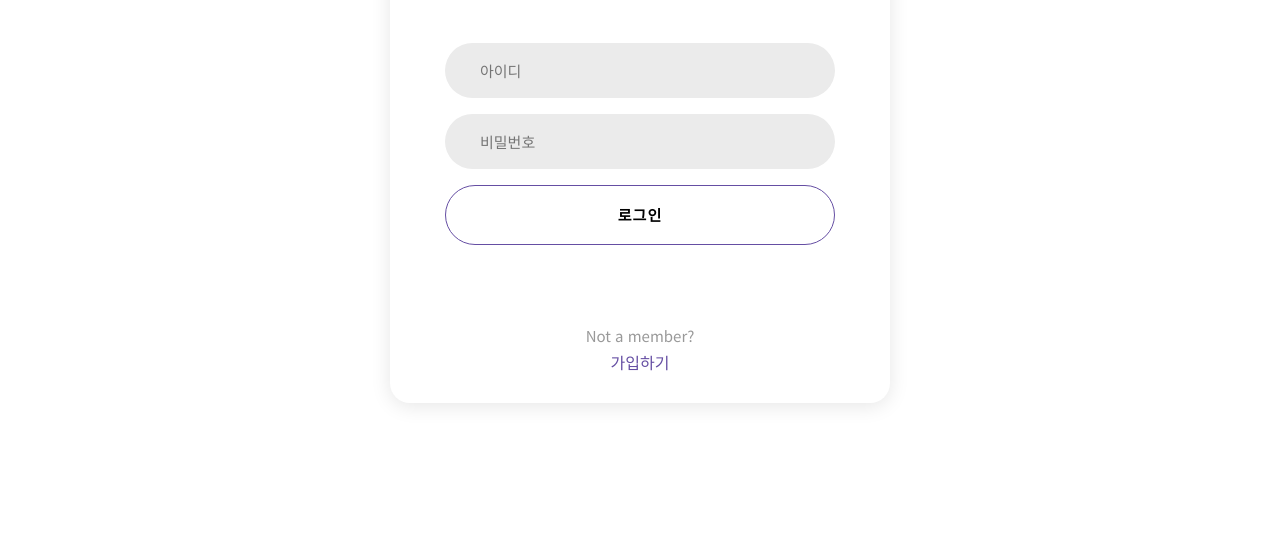
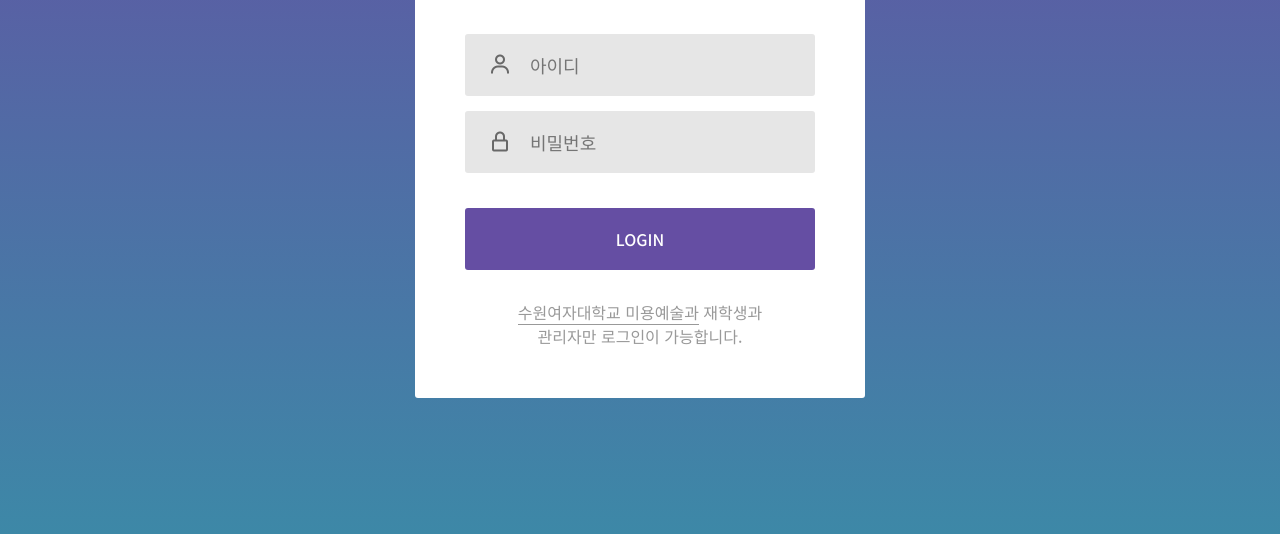
Before and after one commit to ji-silver/Portfolio-Project, a plain HTML site: page login.html in a window 1280 px wide. Shown: the part 266-800 px from the top of the page. Drawn offline with nearby package versions, Linux system fonts and the light colour scheme; a web font is replaced by a local one.

Commit message:
Fix login page

```diff
--- a/css/btn.css
+++ /dev/null
@@ -1,32 +0,0 @@
-.btn {
-  text-transform: uppercase;
-  cursor: pointer;
-  letter-spacing: 1px;
-  font-weight: 700;
-  position: relative;
-  border-radius: 50px;
-  overflow: hidden;
-  -webkit-transition: all 0.3s;
-  transition: all 0.3s;
-}
-
-.btn:hover {
-  background-color: rgba(101, 78, 163, 0.3);
-}
-
-.btn::active {
-  border-color: #654EA3;
-  color: #654EA3;
-}
-
-.btn::after {
-  content: '';
-  position: absolute;
-  z-index: -1;
-  -webkit-transition: all 0.3s;
-  transition: all 0.3s;
-}
-
-.bx-right-arrow-alt::before {
-  content: "\eb43";
-}
--- a/css/scss/btn.scss
+++ /dev/null
@@ -1,30 +0,0 @@
-.btn {
-    text-transform: uppercase;
-    cursor: pointer;
-    letter-spacing: 1px;
-	font-weight: 700;
-    position: relative;
-    border-radius: 50px;
-    overflow: hidden;
-    transition: all 0.3s;
-
-    &:hover {
-        background-color: rgba(101, 78, 163, 0.3);
-    }
-
-    &::active {
-        border-color: #654EA3;
-        color: #654EA3;
-    }
-
-    &::after {
-        content: '';
-        position: absolute;
-        z-index: -1;
-        transition: all 0.3s;
-    }
-}
-
-.bx-right-arrow-alt::before {
-    content: "\eb43";
-}
--- a/css/scss/style.scss
+++ b/css/scss/style.scss
@@ -1,5 +1,3 @@
-@import "btn";
-
 @import url('https://fonts.googleapis.com/css2?family=Noto+Sans+KR:wght@300;400;500;700;900&display=swap');
 @import url('https://fonts.googleapis.com/css?family=Sarpanch:900');
 
@@ -238,35 +236,32 @@ video {
         color: #fff;
     }
 
-    &__btn {
+    &__button {
+        width: 200px;
+        font-size: 16px;
+        font-weight: 600;
+        cursor: pointer;
         margin-top: 10px;
-        padding: 25px 60px;
-        background: none;
-        border: 2px solid #fff;
+        height: 55px;
+        text-align: center;
+        background-size: 200% 100%;
+        border-radius: 50px;
+        transition: all .4s ease-in-out;
+        background-image: linear-gradient(to right,  $main-color, #904EA3, #A34E8C, #A34E62);
+        box-shadow: 0 4px 15px 0 rgba(88, 87, 92, 0.75);
+
+        &:hover {
+            background-position: 100% 0;
+            transition: all .4s ease-in-out;
+        }
+
+        &:focus {
+            outline: none;
+        }
 
         & a {
             color: #fff;
-        }
-
-        &::before {
-            position: absolute;
-            height: 100%;
-            font-size: 125%;
-            left: 130%;
-            top: 0;
-            display: flex;
-            align-items: center;
-            justify-content: center;
-            color: #fff;
-            transition: all 0.3s;
-        }
-
-        &:active::before {
-            color: $main-color;
-        }
-
-        &:hover::before {
-            left: 80%;
+            padding: 10px;
         }
     }
 }
@@ -294,97 +289,139 @@ video {
 
 /*========== LOGIN ==========*/
 .login {
-    background: #fff;
+    position: relative;
+    width: 100%;
     min-height: 100vh;
+    background: linear-gradient(to bottom, $main-color, #3d88a7);
     display: flex;
     flex-wrap: wrap;
     justify-content: center;
     align-items: center;
-    position: relative;
 }
 
 .login-container {
-    width: 500px;
+    width: 450px;
     background: #fff;
-    border-radius: 20px;
+    border-radius: 3px;
     overflow: hidden;
-    box-shadow: 0 3px 20px 0px rgba(0, 0, 0, 0.1);
+    padding: 70px 50px 30px;
 }
 
 .login-form {
     width: 100%;
+    display: flex;
+    flex-wrap: wrap;
+}
+
+.login-form-title {
+    width: 100%;
+    font-size: 30px;
+    color: #000;
+    font-weight: 900;
+    text-transform: uppercase;
+    text-align: center;
+    padding-bottom: 50px;
+}
+
+.input-wrap {
     position: relative;
-    padding: 178px 55px 0 55px;
+    width: 100%;
+    z-index: 1;
+    margin-bottom: 15px;
 
-    &__title {
-        font-size: 30px;
-        line-height: 1.2;
-        text-align: center;
+    &__input {
+        display: block;
+        font-size: 18px;
+        color: #686868;
+        background: #e6e6e6;
+        width: 100%;
+        height: 62px;
+        padding: 0 30px 0 65px;
+        border-radius: 3px;
+    }
+
+    &__symbol {
+        position: absolute;
+        font-size: 24px;
+        color: #686868;
+        width: 100%;
+        height: 100%;
+        display: flex;
+        align-items: center;
+        padding-left: 23px;
+        bottom: 0;
+        left: 0;
+        pointer-events: none;
+        transition: all .4s;
+    }
+
+    &__focus {
         display: block;
         position: absolute;
+        border-radius: 3px;
+        bottom: 0;
+        left: 0;
+        z-index: -1;
         width: 100%;
-        top: 0;
-        left: 0;
-        color: #fff;
-        font-weight: 700;
-        text-transform: uppercase;
-        background-color: $main-color;
-        padding-top: 50px;
-        padding-bottom: 39px;
+        height: 100%;
+        box-shadow: 0 0 0 0;
+        color: rgba(107, 92, 151, 0.6);
     }
 
-    &__input {
-        position: relative;
-        width: 100%;
-        height: 55px;
-        display: block;
-        font-size: 15px;
-        line-height: 1.2;
-        background: #ebebeb;
-        border-radius: 50px;
-        margin-bottom: 16px;
-        padding: 0 35px;
+    &__input:focus + &__focus {
+        animation: anim-shadow 0.5s ease-in-out forwards;
     }
 
-    &__btn {
-        width: 100%;
-        height: 60px;
-        display: flex;
-        flex-wrap: wrap;
-        justify-content: center;
-        align-items: center;
-        padding: 0 35px;
-        background: #fff;
-        border: 1px solid $main-color;
-        font-size: 15px;
-        line-height: 1.2;
+    &__input:focus + &__focus + &__symbol {
+        color: $main-color;
+        padding-left: 18px;
     }
+}
 
-    &__desc {
-        display: flex;
-        flex-direction: column;
-        align-items: center;
-        padding: 80px 0 30px 0;
+@-webkit-keyframes anim-shadow {
+    to {
+      box-shadow: 0px 0px 60px 20px;
+      opacity: 0;
+    }
+  }
 
-        span {
-            font-size: 15px;
-            color: #999;
-            line-height: 1.4;
-            padding-bottom: 5px;
-        }
+  @keyframes anim-shadow {
+    to {
+      box-shadow: 0px 0px 60px 20px;
+      opacity: 0;
+    }
+  }
 
-        a {
-            color: $main-color;
-            line-height: 1.4;
-            text-transform: uppercase;
-            font-weight: 500;
-        }
+.login-form-btn {
+    width: 100%;
+    height: 62px;
+    margin-top: 20px;
+    font-size: 16px;
+    font-weight: 500;
+    color: #fff;
+    text-transform: uppercase;
+    border-radius: 3px;
+    background: $main-color;
+    transition: all .4s;
+
+    &:hover {
+        cursor: pointer;
+        background: #58575c;
+    }
+}
+
+.login-form-desc {
+    width: 100%;
+    padding: 30px 0 20px;
+    color: #999;
+    text-align: center;
+
+    & span {
+        border-bottom: 1px solid #999;
     }
 }
 
 /*========== 2018 ==========*/
-
-
 .header {
     position: relative;
     height: 50vh;
@@ -536,7 +573,7 @@ video {
             display: none;
         }
 
-        &__btn {
+        &__button {
             margin-top: 20px;
         }
     }
@@ -579,9 +616,22 @@ video {
         }
     }
 
-    .login-form {
+    .login-container {
         padding-right: 15px;
         padding-left: 15px;
+    }
+
+    .input-wrap__input {
+        font-size: 15px;
+        padding: 0 23px 0 55px;
+    }
+
+    .input-wrap__symbol {
+        font-size: 20px;
+    }
+
+    .login-form-desc {
+        font-size: 12px;
     }
 
     .card {
--- a/js/main.js
+++ b/js/main.js
@@ -1,5 +1,5 @@
-const header = document.getElementById('header');
-const menuBtn = document.querySelector('.menu-btn');
+const header = document.getElementById('header')
+const menuBtn = document.querySelector('.menu-btn')
 const nav = document.querySelector('.nav')
 
 menuBtn.addEventListener('click', () => {
--- a/login.html
+++ b/login.html
@@ -12,17 +12,29 @@
 </head>
 
 <body>
-    <section class="section login">
+    <section class="login">
         <div class="login-container">
             <form class="login-form">
-                <span class="login-form__title">login</span>
-                <input class="login-form__input" type="text" placeholder="아이디">
-                <input class="login-form__input" type="password" placeholder="비밀번호">
-                <button class="btn login-form__btn">로그인</button>
-                <div class="login-form__desc">
-                    <span>Not a member?</span>
-                    <a href="#">가입하기</a>
+                <span class="login-form-title">login</span>
+                <div class="input-wrap">
+                    <input class="input-wrap__input" type="text" name="username" placeholder="아이디">
+                    <span class="input-wrap__focus"></span>
+                    <span class="input-wrap__symbol">
+                        <i class='bx bx-user'></i>
+                    </span>
                 </div>
+
+                <div class="input-wrap">
+                    <input class="input-wrap__input" type="password" name="password" placeholder="비밀번호">
+                    <span class="input-wrap__focus"></span>
+                    <span class="input-wrap__symbol">
+                        <i class='bx bx-lock-alt'></i>
+                    </span>
+                </div>
+
+                <button class="login-form-btn">login</button>
+
+                <p class="login-form-desc"><span>수원여자대학교 미용예술과</span> 재학생과 <br>관리자만 로그인이 가능합니다.</p>
             </form>
         </div>
     </section>
```
Also changed, not shown: 2018.html (+2 -2 lines), index.html (+6 -22 lines), css/style.css.
